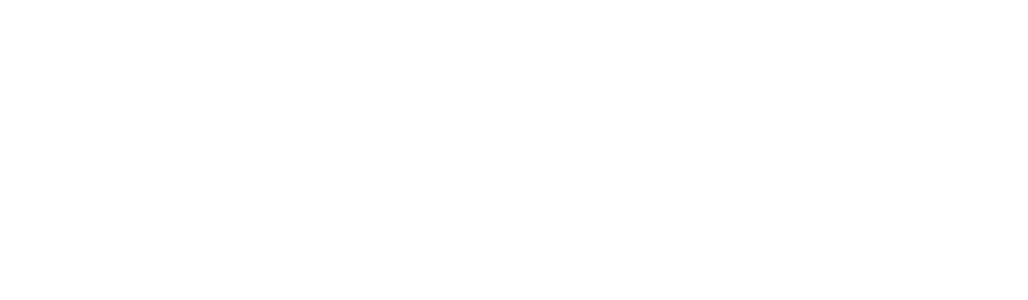
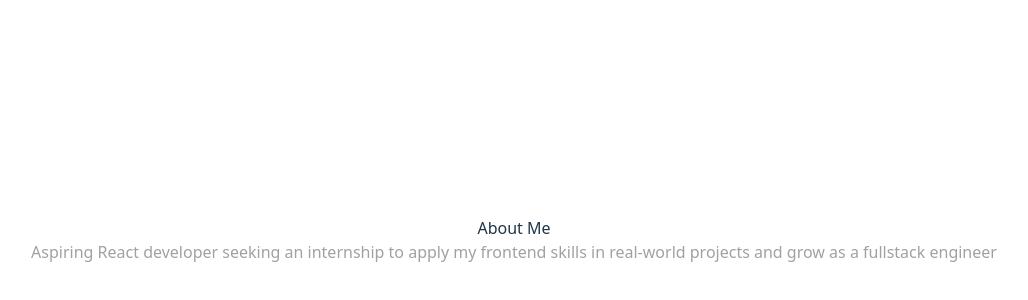
Before and after one commit to awinashnarute10/3d-Portfolio, a React (Vite) app: page / in a window 1280 px wide. Shown: the part 992-1292 px from the top of the page, without its empty margins (126-1154 px from the left). Before the commit the page ends 800 px from the top, so only its background shows below. Built offline with nearby package versions, Linux system fonts and the light colour scheme.

Commit message:
about me

```diff
--- a/src/App.css
+++ b/src/App.css
@@ -53,3 +53,27 @@
     opacity: 0;
   }
 }
+
+.fade-out {
+  opacity: 0;
+  transform: translateY(30px);
+  transition: opacity 0.8s ease, transform 0.8s ease;
+}
+
+.fade-in {
+  opacity: 1;
+  transform: translateY(0);
+  transition: opacity 0.8s ease, transform 0.8s ease;
+}
+
+.hero {
+  min-height: 100vh;
+  display: flex;
+  align-items: center;
+}
+
+.about-me {
+  min-height: 100vh;
+  display: flex;
+  align-items: center;
+}
--- a/src/App.jsx
+++ b/src/App.jsx
@@ -1,6 +1,7 @@
 import './App.css'
 import Navbar from './components/Navbar'
 import Hero from './components/Hero'
+import AboutMe from './components/AboutMe'
 
 function App() {
 
@@ -9,6 +10,7 @@ function App() {
     <>
       <Navbar />
       <Hero />
+      <AboutMe />
     </>
   )
 }
--- a/src/components/AboutMe.jsx
+++ b/src/components/AboutMe.jsx
@@ -0,0 +1,43 @@
+import { useState, useEffect, useRef } from 'react'
+
+const AboutMe = () => {
+  const [isVisible, setIsVisible] = useState(false)
+  const sectionRef = useRef(null)
+
+  useEffect(() => {
+    const observer = new IntersectionObserver(
+      ([entry]) => {
+        if (entry.isIntersecting) {
+          setIsVisible(true)
+        }
+      },
+      { threshold: 0.1 }
+    )
+
+    if (sectionRef.current) {
+      observer.observe(sectionRef.current)
+    }
+
+    return () => {
+      if (sectionRef.current) {
+        observer.unobserve(sectionRef.current)
+      }
+    }
+  }, [])
+
+  return (
+    <section
+      ref={sectionRef}
+      className={`about-me ${isVisible ? 'fade-in' : 'fade-out'}`}
+    >
+      <div className="about-content">
+        <h2>About Me</h2>
+        <p className="transition-colors text-neutral-400 hover:text-white">
+          Aspiring React developer seeking an internship to apply my frontend skills in real-world projects and grow as a fullstack engineer
+        </p>
+      </div>
+    </section>
+  )
+}
+
+export default AboutMe
--- a/src/components/Navbar.jsx
+++ b/src/components/Navbar.jsx
@@ -41,7 +41,7 @@ const Navbar = () => {
               className="text-gray-300 hover:text-white focus:outline-none focus:ring-2 focus:ring-gray-600 rounded-lg p-2"
               aria-label="Toggle menu"
             >
-            >
+
               <svg
                 className="h-6 w-6"
                 fill="none"
```
